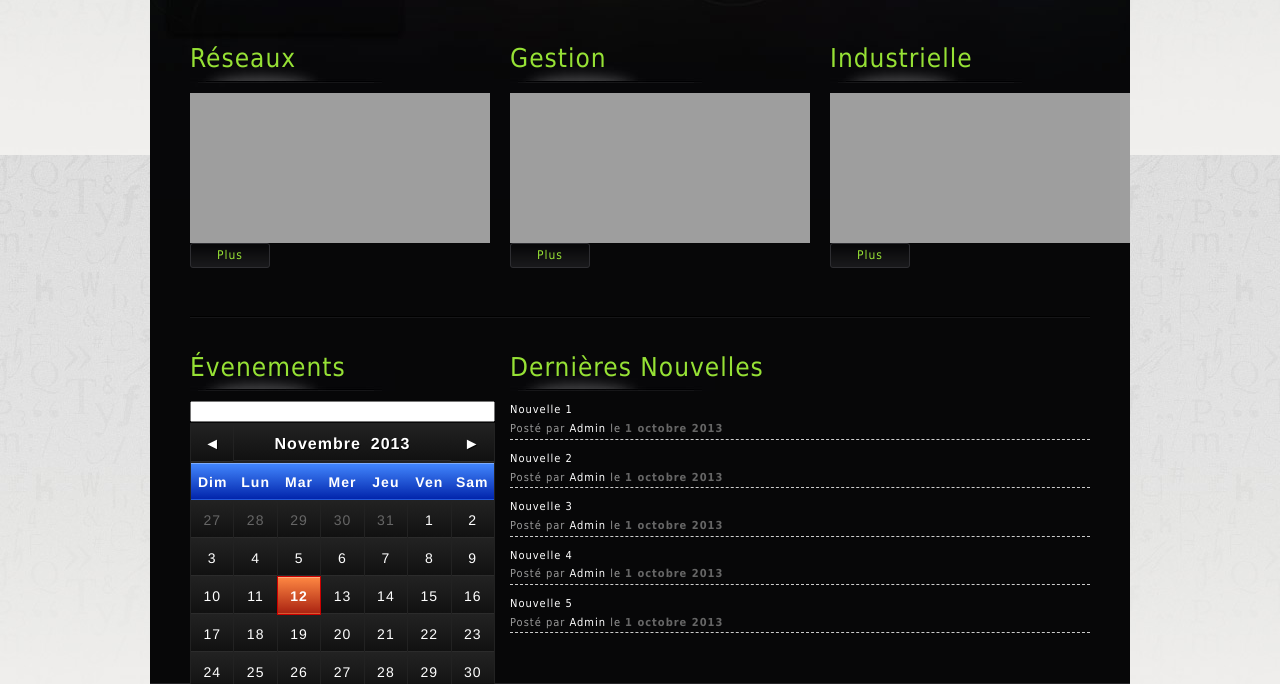
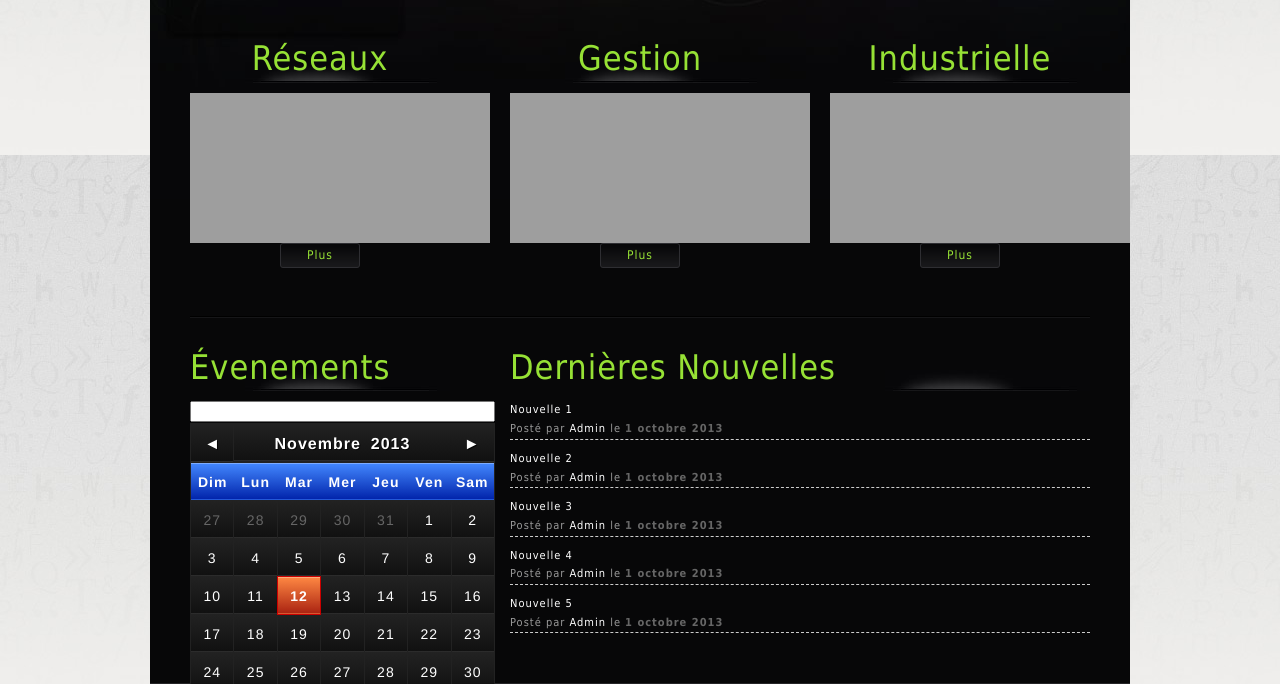
Before and after one commit to dinfcll/a13-dinf-siteweb, a PHP site: page / in a window 1280 px wide. Shown: the part 445-1129 px from the top of the page. Run offline with PHP 8.4, Linux system fonts and the light colour scheme; some libraries are stand-ins or nearby versions.

Commit message:
Version final desioign

```diff
--- a/footer.php
+++ b/footer.php
@@ -7,6 +7,10 @@
         <li><a href="http://cll.moodle.decclic.qc.ca/">Moodle</a></li>
         <li><a href="http://e5.onthehub.com/WebStore/ProductsByMajorVersionList.aspx?ws=6c5a70be-a08b-e011-969d-0030487d8897&vsro=8&JSEnabled=1">MSDNAA</a></li>
         <li class="last_menu"><a href="#">Contact</a></li>
+        <a href="http://www.facebook.com/cegeplevislauzon" rel="nofollow"
+           target="_blank"><img src="images/facebook-48.png" alt="Fb"/></a>
+        <a href="http://www.twitter.com/ComLevisLauzon" rel="nofollow"
+           target="_blank"><img src="images/twitter-48.png" alt="twit"/></a>
     </ul>
 
     <TABLE>
@@ -44,7 +48,9 @@
     Finissants en Techniques Informatique - Gestion de Réseaux - Cégep Lévis-Lauzon - Automne 2013</br>
     Copyright © 2013  <a href="http://www.cll.qc.ca" target="_parent">Cégep Lévis-Lauzon</a>
 
+
 </div>
+
 
 <script type='text/javascript' src='js/logging.js'></script>
 </body>
--- a/header.php
+++ b/header.php
@@ -24,19 +24,19 @@
             <h1><a href="http://www.cll.qc.ca" target="_parent"></a></h1>
 
                     <h1><img src="images/bck_logo.png" alt="Site Title"/></h1>
-                    <p style="line-height: 1.1em;font-size: 25px">Techniques de l'informatique</p>
+                   <!-- <p style="line-height: 1.1em;font-size: 25px">Techniques de l'informatique</p> -->
 
+        <p class="bar_nav4">Techniques de l'informatique</p>
+       <!-- <p class="bar_nav5">l'informatique</p> -->
 
-
-
-            <a href="http://www.facebook.com/cegeplevislauzon" class="bar_nav" rel="nofollow"
+<!--            <a href="http://www.facebook.com/cegeplevislauzon" class="bar_nav" rel="nofollow"
                target="_blank"><img src="images/facebook-48.png" alt="Fb"/></a>
 
             <a href="http://www.twitter.com/ComLevisLauzon" class="bar_nav2" rel="nofollow"
                target="_blank"><img src="images/twitter-48.png" alt="twit"/></a>
             <form method="post" action="admin.php" class="bar_nav3" rel=nofollow>
                 <input type="submit" name="Submit" value="Login">
-            </form>
+            </form> -->
 
         </div>
         <!-- end of templatemo_site_title_bar -->
--- a/index.php
+++ b/index.php
@@ -14,7 +14,7 @@ include('header.php');
         <div class="section_w900">
 
             <div class="section_w260 float_l margin_r60">
-                <h2>Réseaux</h2>
+                <h2 style="text-align: center;">Réseaux</h2>
                 <iframe src="carouselReseaux.php" frameborder="0" scrolling="no"></iframe>
                 <div class="button_01"><a href="http://cll.qc.ca/programmes/techniques/techniques-de-linformatique-gestion-de-reseaux-informatiques-420-ac/">Plus</a></div>
                 <div class="cleaner_h20"></div>
@@ -23,7 +23,7 @@ include('header.php');
 
             <div class="section_w260 float_l margin_r60">
 
-                <h2>Gestion</h2>
+                <h2 style="text-align: center;">Gestion</h2>
                 <iframe src="carouselGestion.php" frameborder="0" scrolling="no"></iframe>
 
                 <div class="button_01"><a href="http://cll.qc.ca/programmes/techniques/techniques-de-linformatique-informatique-de-gestion-420-aa/">Plus</a></div>
@@ -32,7 +32,7 @@ include('header.php');
 
             <div class="section_w260 float_l">
 
-                <h2>Industrielle</h2>
+                <h2 style="text-align: center;">Industrielle</h2>
                 <iframe src="carouselIndu.php" frameborder="0" scrolling="no"></iframe>
 
                 <div class="button_01"><a href="http://cll.qc.ca/programmes/techniques/techniques-de-linformatique-informatique-industrielle-420-ab/">Plus</a></div>
--- a/templatemo_style.css
+++ b/templatemo_style.css
@@ -55,6 +55,8 @@ img { margin: 0px; padding: 0px; border: none; }
     text-align: center;
     text-decoration: none;
     background: url(images/templatemo_button_01.png) no-repeat;
+    margin-left: auto;
+    margin-right: auto;
 }
 
 .button_01 a:hover {
@@ -64,10 +66,10 @@ img { margin: 0px; padding: 0px; border: none; }
 h2 {
     margin: 0 0 10px 0;
     padding: 10px 0 15px 0;
-    font-size: 26px;
+    font-size: 34px;
     font-weight: normal;
     color: #96e135;
-    background: url(images/templatemo_title_bg.jpg) bottom left no-repeat;
+    background: url(images/templatemo_title_bg.jpg) bottom right no-repeat;
 }
 
 h3 {
@@ -134,6 +136,27 @@ h5 {
     left:800px;
     top:12px;
 }
+
+.bar_nav4 {
+    position:absolute;
+    cursor:default;
+    left:250px;
+    top:70px;
+    font-size: 40px;
+    color: #96e135;
+    font-weight: normal;
+}
+
+.bar_nav5 {
+    position:absolute;
+    cursor:default;
+    left:489px;
+    top:70px;
+    font-size: 30px;
+    color: #96e135;
+    font-weight: bolder;
+}
+
 
 #templatemo_site_title_bar  #site_title {
     float: left;
@@ -249,7 +272,7 @@ h5 {
     margin-bottom: 5px;
     font-size: 14px;
     text-decoration: none;
-    color: #d4d4d4;
+    color: #96e135;
     font-weight: normal;
     outline: none;
 }
```
